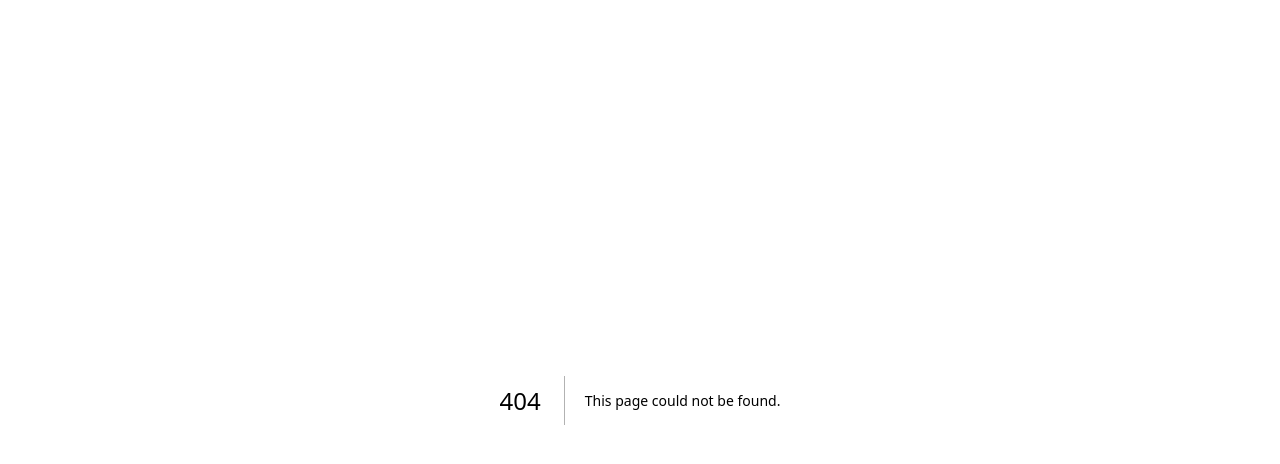
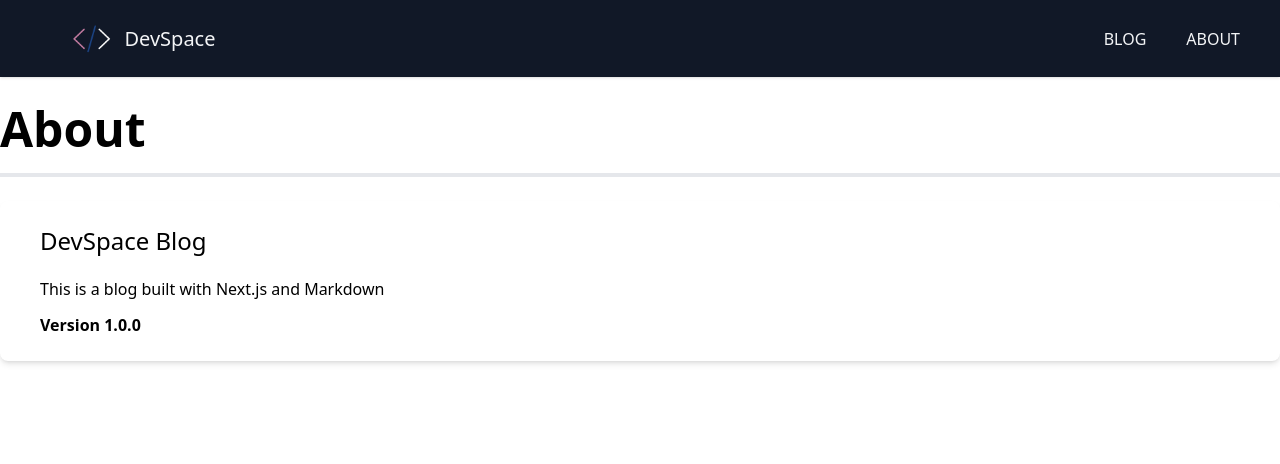
Before and after one commit to MahdiQorbani/devspace-blog, a Next.js app: page /about in a window 1280 px wide. Before the commit this address had no page. Shown: the top 464 px of the page. Built offline with nearby package versions, Linux system fonts and the light colour scheme.

Commit message:
404, about and blog page created

```diff
--- a/components/Header.js
+++ b/components/Header.js
@@ -21,7 +21,7 @@
             Blog
           </Link>
           <Link
-            href="/blog"
+            href="/about"
             className="mx-5 cursor-pointer uppercase hover:text-indigo-300"
           >
             About
--- /dev/null
+++ b/pages/404.js
@@ -0,0 +1,24 @@
+import React from "react";
+import Link from "next/link";
+import Image from "next/image";
+import Layout from "@/components/Layout";
+
+export default function NotFoundPage() {
+  return (
+    <Layout title="Page Not Found">
+      <div className="flex flex-col items-center mt-20">
+        <Image
+          src="/images/logo.png"
+          width={70}
+          height={70}
+          className="bg-gray-800 rounded-2xl"
+        />
+        <h1 className="text-6xl my-5">Whoops!</h1>
+
+        <h2 className="text-4xl text-gray-400 mb-5">
+          This page does not exist
+        </h2>
+      </div>
+    </Layout>
+  );
+}
--- /dev/null
+++ b/pages/about.js
@@ -0,0 +1,18 @@
+import React from "react";
+import Layout from "@/components/Layout";
+
+export default function AboutPage() {
+  return (
+    <Layout title="About DevSpace">
+      <h1 className="text-5xl border-b-4 pb-5 font-bold">About</h1>
+
+      <div className="bg-white shadow-md rounded-lg px-10 py-6 mt-6">
+        <h3 className="text-2xl mb-5">DevSpace Blog</h3>
+        <p className="mb-3">This is a blog built with Next.js and Markdown</p>
+        <p>
+          <span className="font-bold">Version 1.0.0</span>
+        </p>
+      </div>
+    </Layout>
+  );
+}
--- /dev/null
+++ b/pages/blog/index.js
@@ -0,0 +1,10 @@
+import React from "react";
+import Layout from "@/components/Layout";
+
+export default function BlogPage() {
+  return (
+    <Layout>
+      <h1>Blog</h1>
+    </Layout>
+  );
+}
```
